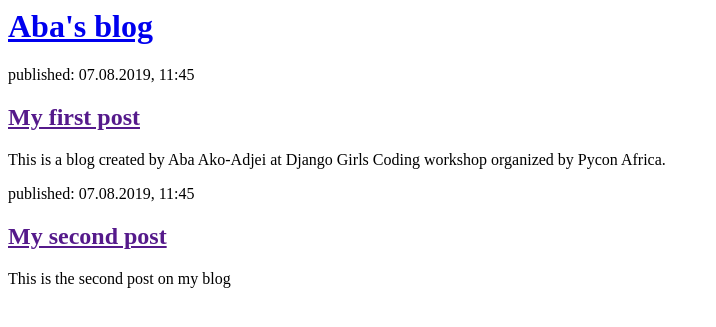
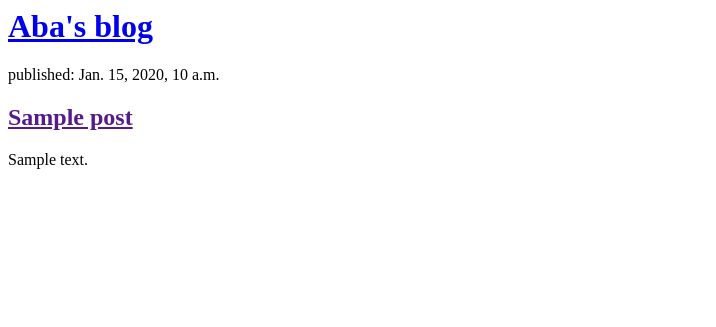
Before and after one commit to abadjei/My-first-blog, a Django app: template blog/templates/blog/post_list.html in a window 1280 px wide. Shown: the top 327 px of the page, without its empty margins (0-716 px from the left). Run offline with Django 3.2, Linux system fonts and the light colour scheme; the template is opened without the code that fills it: values that come from a table or form of the project are taken from there, others are empty; tables that the repository leaves empty hold one stand-in row (values such as "Sample post").

Commit message:
Modified templates to display posts from database.

```diff
--- a/blog/templates/blog/post_list.html
+++ b/blog/templates/blog/post_list.html
@@ -7,16 +7,11 @@
 		<h1><a href="/">Aba's blog</a></h1>
 	</div>
 
-	<div>
-		<p>published: 07.08.2019, 11:45</p>
-		<h2><a href="">My first post</a></h2>
-		<p> This is a blog created by Aba Ako-Adjei at Django Girls Coding workshop organized by Pycon Africa.</p>
-	</div>
-	<div>
-		<p>published: 07.08.2019, 11:45</p>
-		<h2><a href="">My second post</a></h2>
-		<p>This is the second post on my blog </p>
-	</div>
-
+	{% for post in posts %}
+		<div>
+			<p>published: {{ post.published_date }}</p>
+			<h2><a href="">{{ post.title }}</a></h2>
+			<p>{{ post.text|linebreaksbr }}</p>
+	{% endfor %}
 </body>
 </html>
--- a/blog/views.py
+++ b/blog/views.py
@@ -1,5 +1,8 @@
 from django.shortcuts import render
+from django.utils import timezone
+from .models import Post
 
 # Create your views here.
 def post_list(request):
-	return render(request, 'blog/post_list.html', {})
+	posts = Post.objects.filter(published_date__lte=timezone.now()).order_by('published_date')
+	return render(request, 'blog/post_list.html', {'posts': posts})
```
